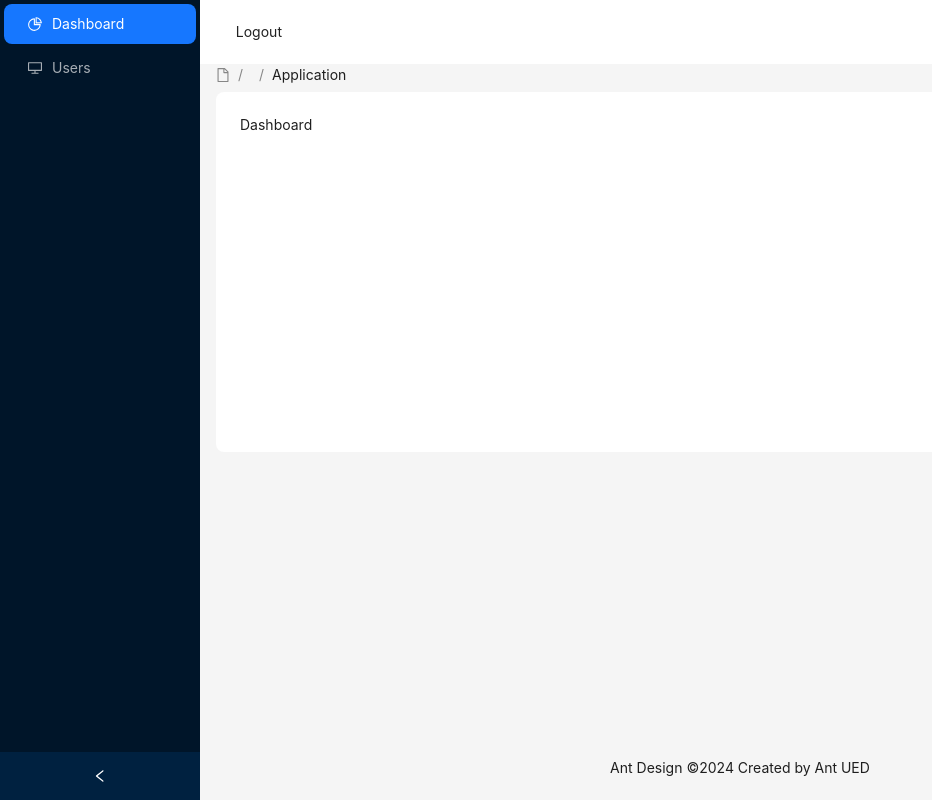
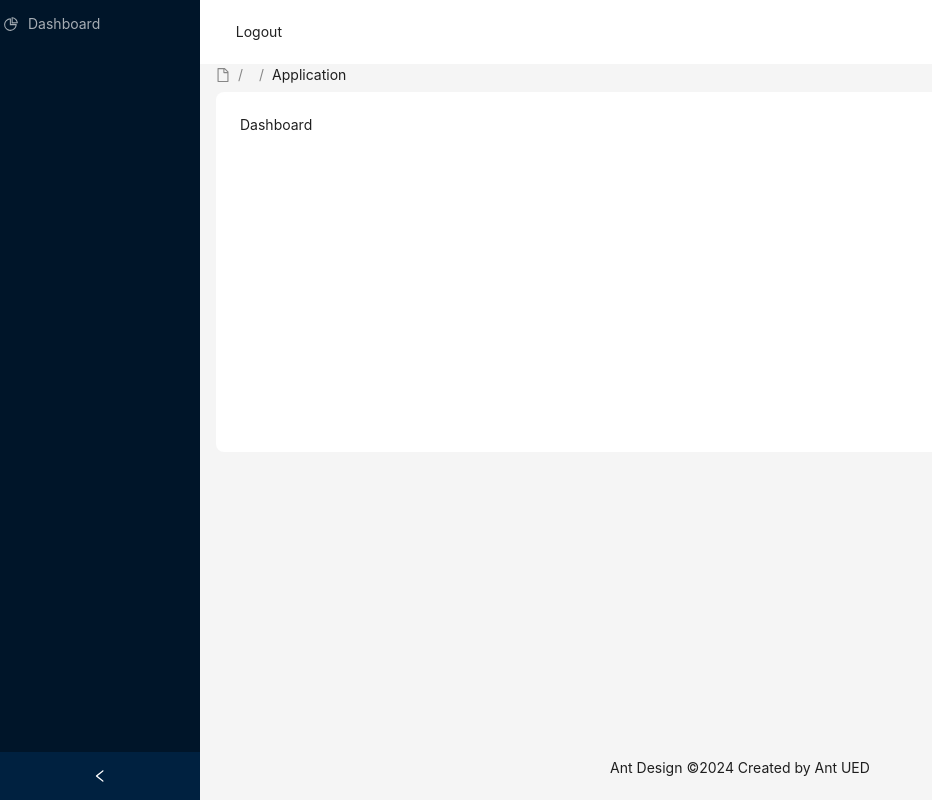
Before and after one commit to rahmatdeky/antrian, a React (Vite) app in the folder react-laravel11/: page /dashboard in a window 1280 px wide. Shown: the whole page, without its empty margins (0-932 px from the left). Built offline with nearby package versions, Linux system fonts and the light colour scheme; no server answers; sample sign-in values are in the browser's storage.

Commit message:
protected link view depend on access

```diff
--- a/react-laravel11/src/components/DefaultLayout2.jsx
+++ b/react-laravel11/src/components/DefaultLayout2.jsx
@@ -12,6 +12,22 @@ import {
 } from '@ant-design/icons';
 import { Breadcrumb, Layout, Menu, theme } from 'antd';
 const { Header, Content, Footer, Sider } = Layout;
+const ProtectedMenuItem = ({ to, requiredAccess, icon, label, ...props }) => {
+    const { user } = useStateContext();
+
+    // Always display if no access is required
+    const hasAccess = !requiredAccess || (user && user.accesses && user.accesses.some(access => access.akses === requiredAccess));
+
+    if (!hasAccess) {
+      return null;
+    }
+
+    return (
+      <Menu.Item key={props.key} icon={icon} onClick={() => props.onClick({ key: props.key })}>
+        <Link to={to}>{label}</Link>
+      </Menu.Item>
+    );
+  };
 
 const DefaultLayout2 = () => {
     const { user, token, notification, setUser, setToken, setNotification } = useStateContext()
@@ -47,18 +63,20 @@ const DefaultLayout2 = () => {
 
     const menus = [
         {
-            label: 'Dashboard',
-            key: '1',
-            icon: <PieChartOutlined />,
-            path: '/dashboard'
+          key: '1',
+          label: 'Dashboard',
+          icon: <PieChartOutlined />,
+          path: '/dashboard',
+          access: null  // No access required for this item
         },
         {
-            label: 'Users',
-            key: '2',
-            icon: <DesktopOutlined />,
-            path: '/users'
+          key: '2',
+          label: 'Users',
+          icon: <DesktopOutlined />,
+          path: '/users',
+          access: 'userManagement'  // Specify the required access for this menu item
         }
-    ]
+      ];
     const [collapsed, setCollapsed] = useState(false);
     const [breadcrumMenu, setBreadcrumMenu] = useState([]);
     const [breadcrumMenuItem, setBreadcrumMenuItem] = useState([]);
@@ -73,7 +91,18 @@ const DefaultLayout2 = () => {
         >
             <Sider collapsible collapsed={collapsed} onCollapse={(value) => setCollapsed(value)}>
                 <div className="demo-logo-vertical" />
-                <Menu theme="dark" defaultSelectedKeys={['1']} mode="inline" items={menus} onClick={onClick} />
+                <Menu theme="dark" defaultSelectedKeys={['1']} mode="inline" onClick={onClick}>
+          {menus.map(menu => (
+            <ProtectedMenuItem
+              key={menu.key}
+              to={menu.path}
+              requiredAccess={menu.access}
+              icon={menu.icon}
+              label={menu.label}
+              onClick={onClick}
+            />
+          ))}
+        </Menu>
             </Sider>
             <Layout>
                 <Header
```
